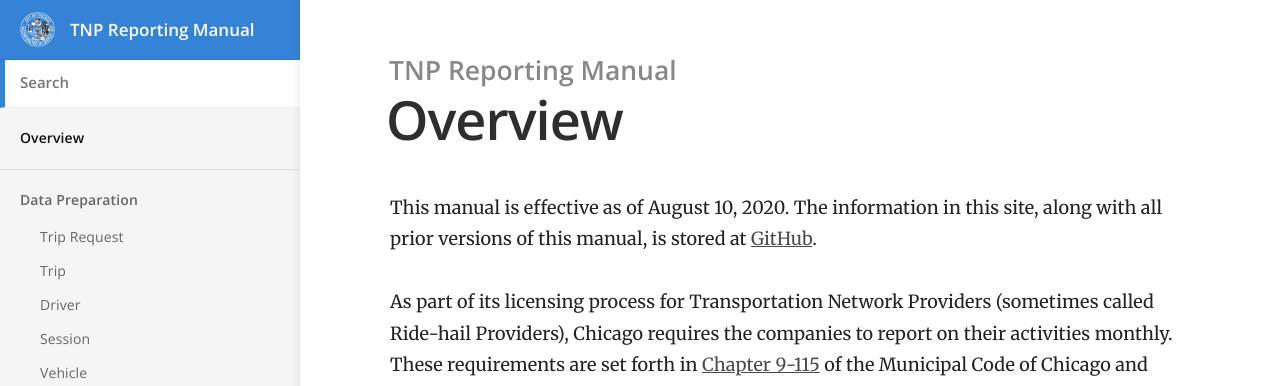
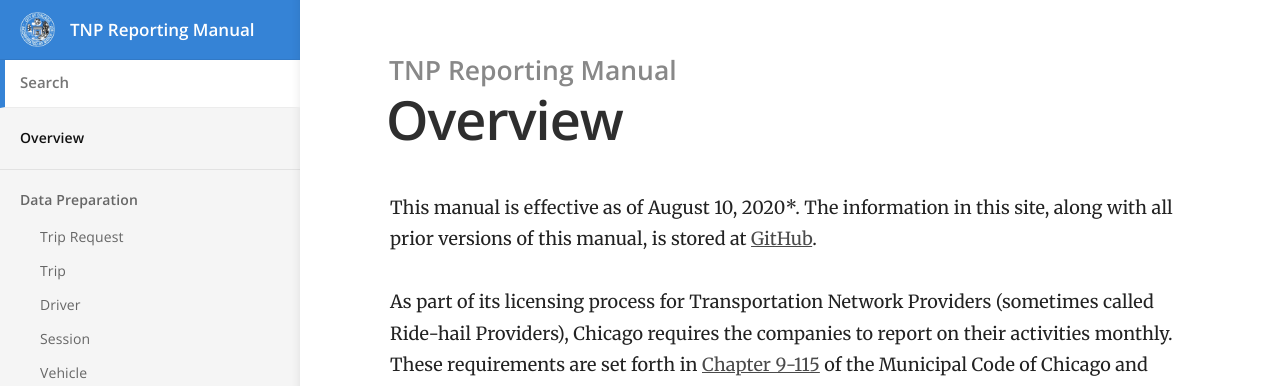
Before and after one commit to Chicago/tnp-reporting-manual, a Jekyll site: the page built from index.md, in a window 1280 px wide and 900 px high. Shown: the top 386 px of the window. Built offline with Jekyll 4.4.1, drawn with Linux system fonts in a browser that asks for light colours; some of the changed text lies outside the part shown.

```diff
--- a/index.md
+++ b/index.md
@@ -2,7 +2,7 @@
 title: Overview
 ---
 
-This manual is effective as of August 10, 2020. The information in this site, along with all prior versions of this manual, is stored at [GitHub](https://github.com/Chicago/tnp-reporting-manual/releases).
+This manual is effective as of August 10, 2020*. The information in this site, along with all prior versions of this manual, is stored at [GitHub](https://github.com/Chicago/tnp-reporting-manual/releases).
 
 As part of its licensing process for Transportation Network Providers (sometimes called Ride-hail Providers), Chicago requires the companies to report on their activities monthly. These requirements are set forth in [Chapter 9-115](http://library.amlegal.com/nxt/gateway.dll/Illinois/chicago_il/title9vehiclestrafficandrailtransportati/chapter9-115transportationnetworkprovide?f=templates$fn=default.htm$3.0$vid=amlegal:chicago_il$anc=JD_Ch.9-115) of the Municipal Code of Chicago and [Rule TNP2.02](https://www.cityofchicago.org/content/dam/city/depts/bacp/rulesandregs/TNPRulesAmendedeffJan12017.pdf) issued by the Department of Business Affairs & Consumer Protection.
 
```
Also changed, not shown: other parts of index.md (+4 -0 lines).
